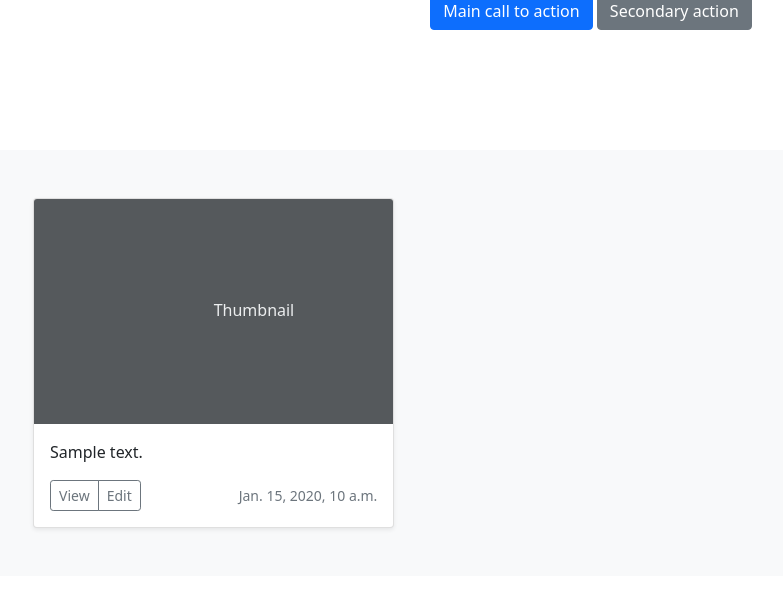
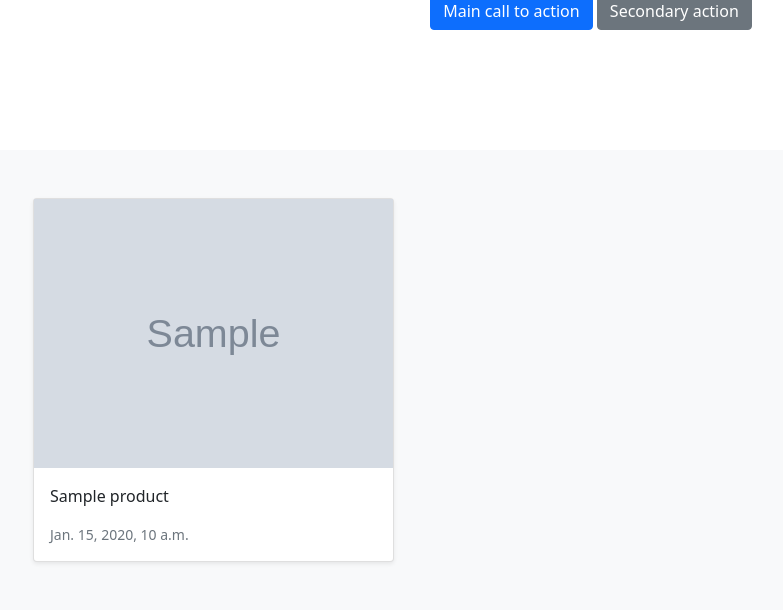
Before and after one commit to oyekamal/Ecommerce-Store, a Django app: page / in a window 1280 px wide. Shown: the part 331-941 px from the top of the page, without its empty margins (49-832 px from the left). Before the commit the page ends 862 px from the top, so only its background shows below. Run offline with Django 3.2, Linux system fonts and the light colour scheme; tables that the repository leaves empty hold one stand-in row (values such as "Sample post"); grey boxes marked "Sample" are stand-in pictures.

Commit message:
detail product done

```diff
--- a/store/models.py
+++ b/store/models.py
@@ -1,5 +1,6 @@
 from django.db import models
 from django.contrib.auth.models import  User
+from django.urls import  reverse
 # Create your models here.
 class Category(models.Model):
     name = models.CharField(max_length=255, db_index=True)
@@ -9,8 +10,8 @@ class Category(models.Model):
     class Meta:
         verbose_name_plural = 'categories'
 
-    # def get_absolute_url(self):
-    #     return reverse("store:category_list", args=[self.slug])
+    def get_absolute_url(self):
+        return reverse("store:category_list", args=[self.slug])
 
     def __str__(self):
         return self.name
@@ -35,3 +36,7 @@ class Product(models.Model):
 
     def __str__(self):
         return self.title
+
+
+    def get_absolute_url(self):
+        return reverse('store:product_detail', args=[self.slug])
--- a/store/urls.py
+++ b/store/urls.py
@@ -4,5 +4,6 @@ from . import views
 app_name = 'store'
 
 urlpatterns = [
-    path('',views.all_products, name='all_products')
+    path('',views.all_products, name='all_products'),
+    path('item/<slug:slug>/', views.product_detail, name="product_detail")
 ]
--- a/store/views.py
+++ b/store/views.py
@@ -1,4 +1,4 @@
-from django.shortcuts import render
+from django.shortcuts import render, get_object_or_404
 from .models import Product, Category
 # Create your views here.
 
@@ -11,3 +11,7 @@ def category(request):
 def all_products(request):
     products = Product.objects.all()
     return render(request, 'store/home.html',{'products': products})
+
+def product_detail(request, slug):
+    product = get_object_or_404(Product, slug=slug, in_stock=True)
+    return render(request, "store/products/details.html", {"product":product})
--- a/templates/store/home.html
+++ b/templates/store/home.html
@@ -29,21 +29,17 @@
                 {% for product in products %}
                 <div class="col">
                     <div class="card shadow-sm">
-                        <svg class="bd-placeholder-img card-img-top" width="100%" height="225"
-                            xmlns="http://www.w3.org/2000/svg" role="img" aria-label="Placeholder: Thumbnail"
-                            preserveAspectRatio="xMidYMid slice" focusable="false">
-                            <title>Placeholder</title>
-                            <rect width="100%" height="100%" fill="#55595c" /><text x="50%" y="50%" fill="#eceeef"
-                                dy=".3em">Thumbnail</text>
-                        </svg>
+                        <img class="img-responsive" src="{{product.image.url}}" alt="Responsive image">
 
                         <div class="card-body">
-                            <p class="card-text">{{product.description}}</p>
+                            <p>
+                                <a class="text-dark text-decoration-none" href="{{ product.get_absolute_url }}">{{ product.title }}</a>
+                            </p>
                             <div class="d-flex justify-content-between align-items-center">
-                                <div class="btn-group">
+                                <!-- <div class="btn-group">
                                     <button type="button" class="btn btn-sm btn-outline-secondary">View</button>
                                     <button type="button" class="btn btn-sm btn-outline-secondary">Edit</button>
-                                </div>
+                                </div> -->
                                 <small class="text-muted">{{product.updated}}</small>
                             </div>
                         </div>
```
